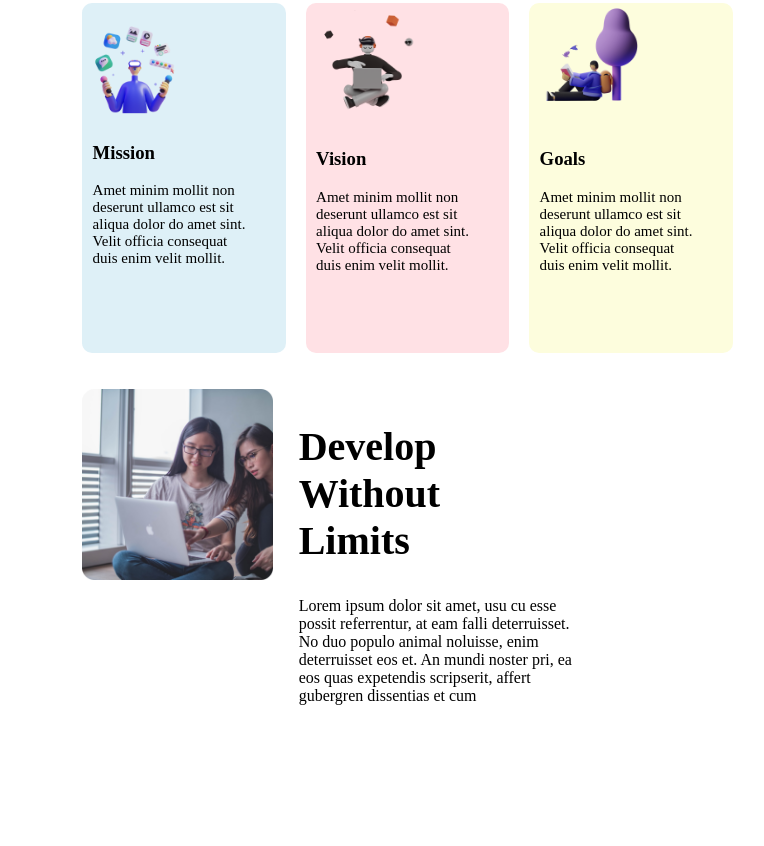
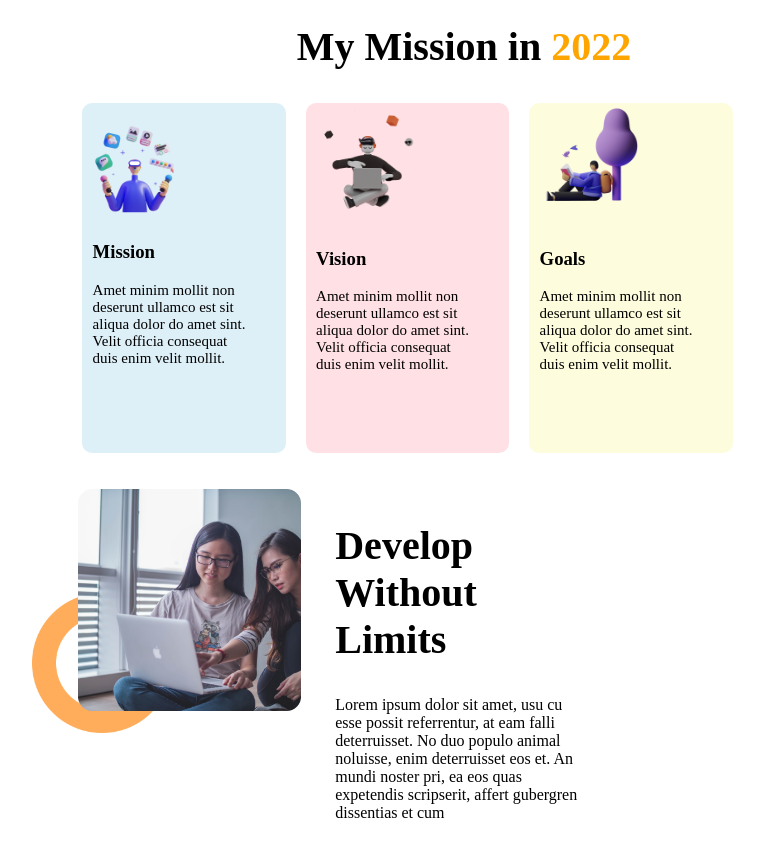
Before and after one commit to afsanaara/first-website, a plain HTML site: page index.html in a window 1280 px wide. Shown: the part 862-1708 px from the top of the page, without its empty margins (172-936 px from the left). Before the commit the page ends 1591 px from the top, so only its background shows below. Drawn offline with Linux system fonts and the light colour scheme.

Commit message:
new commit

```diff
--- a/style.css
+++ b/style.css
@@ -17,7 +17,8 @@ body{
     padding-left:2%;
 }
 .heading{
-    padding-left: 8%;
+    padding-left: 20%;
+    padding-top: 6%;
 }
 
 .color{
@@ -36,14 +37,13 @@ body{
 
 .mission{
     padding-top:150px;
+    display:flex;
 
 }
 
-.mission{
-    display:flex;
-}
 .mission img{
     width:50%;
+
 }
 h2{
      font-size: 40px;
@@ -122,11 +122,18 @@ h2{
 }
 .third-part{
     display:flex;
+    background-image: url(image/shape-1.png);
+    background-repeat: no-repeat;
+    background-size: 11%;
+    background-position: 18%;
+
+
+
 
 }
 .third-part img{
-    width:60%;
-    margin-left:80%;
+    width:80%;
+    margin-left:90%;
 
 }
 .third-part h1{
@@ -138,6 +145,6 @@ h2{
 
 } */
 .develop{
-    margin-left:12%;
+    margin-left:18%;
     margin-right: 40%;
 }
```
Also changed, not shown: image/shape-1.png (added).
